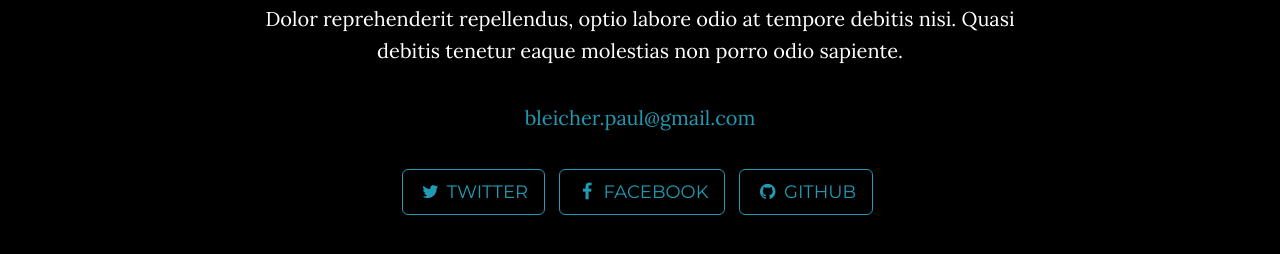
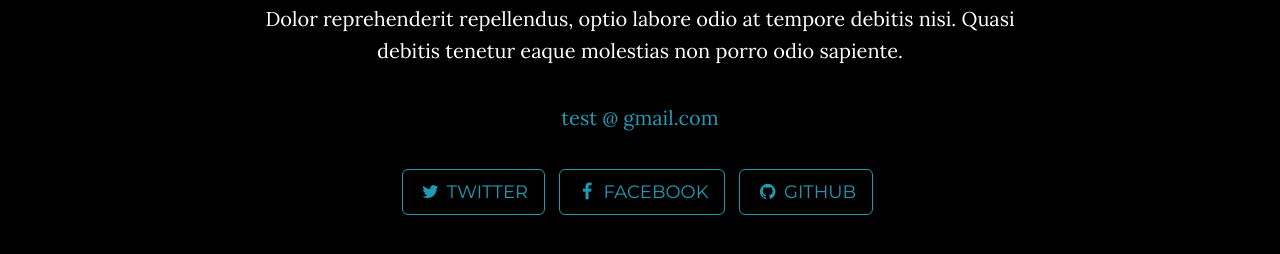
Before and after one commit to PaulBleicher/PaulBleicher.github.io, a Jekyll site: the page built from index.html, in a window 1280 px wide and 900 px high, scrolled down 1345 px. Shown: the part 155-409 px from the top of the window. Built offline with Jekyll 4.4.1, drawn with Linux system fonts in a browser that asks for light colours.

Commit message:
Update _config.yml

```diff
--- a/_config.yml
+++ b/_config.yml
@@ -1,6 +1,6 @@
 # Site settings
 title: Paul Bleicher
-email: bleicher.paul@gmail.com
+email: test @ gmail.com
 url: https://paulbleicher.github.io
 description: "Write an awesome description for your new site here. You can edit this line in _config.yml. It will appear in your document head meta (for Google search results) and in your feed.xml site description."
 
```
